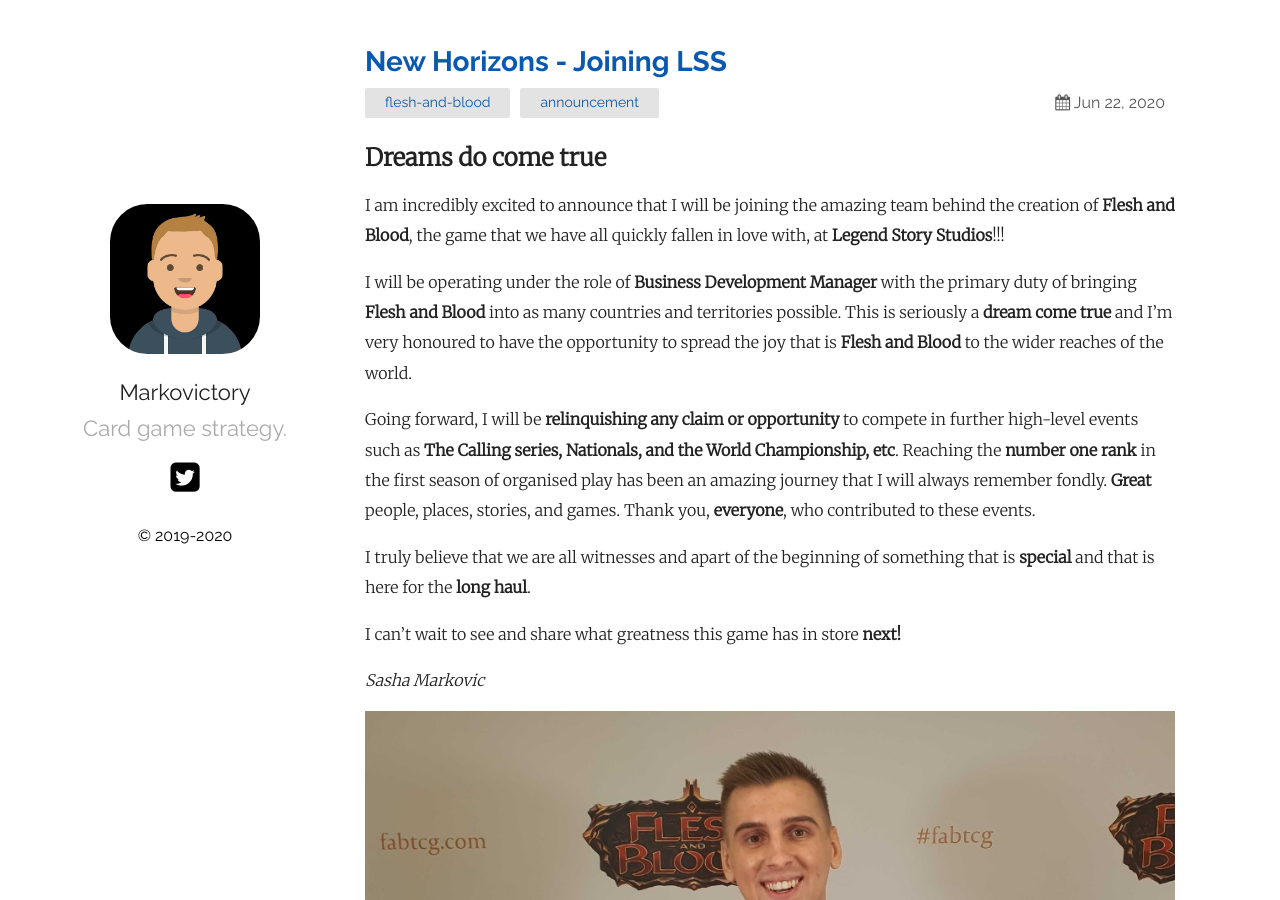
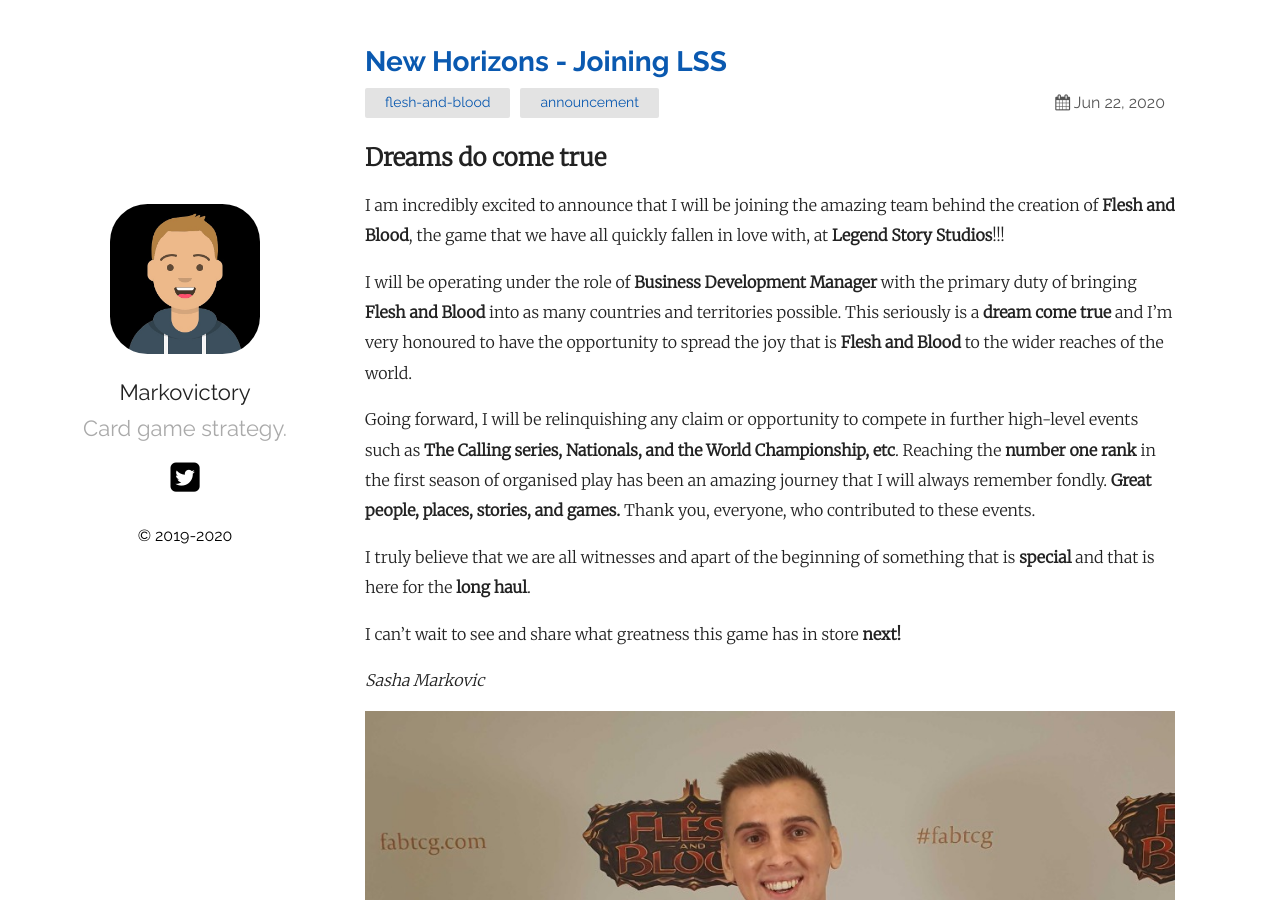
Before and after one commit to Markovictory/blog.markovictory.github.io, a Jekyll site: the page built from _posts/2020-06-22-new-horizons.markdown, in a window 1280 px wide and 900 px high. Built offline with Jekyll 4.4.1, drawn with Linux system fonts in a browser that asks for light colours.

```diff
--- a/_posts/2020-06-22-new-horizons.markdown
+++ b/_posts/2020-06-22-new-horizons.markdown
@@ -9,9 +9,9 @@ Dreams do come true
 ---
 I am incredibly excited to announce that I will be joining the amazing team behind the creation of **Flesh and Blood**, the game that we have all quickly fallen in love with, at **Legend Story Studios**!!!
 
-I will be operating under the role of **Business Development Manager** with the primary duty of bringing **Flesh and Blood** into as many countries and territories possible. This is seriously a **dream come true** and I’m very honoured to have the opportunity to spread the joy that is **Flesh and Blood** to the wider reaches of the world.
+I will be operating under the role of **Business Development Manager** with the primary duty of bringing **Flesh and Blood** into as many countries and territories possible. This seriously is a **dream come true** and I’m very honoured to have the opportunity to spread the joy that is **Flesh and Blood** to the wider reaches of the world.
 
-Going forward, I will be **relinquishing any claim or opportunity** to compete in further high-level events such as **The Calling series, Nationals, and the World Championship, etc**. Reaching the **number one rank** in the first season of organised play has been an amazing journey that I will always remember fondly. **Great** people, places, stories, and games. Thank you, **everyone**, who contributed to these events.
+Going forward, I will be relinquishing any claim or opportunity to compete in further high-level events such as **The Calling series, Nationals, and the World Championship, etc**. Reaching the **number one rank** in the first season of organised play has been an amazing journey that I will always remember fondly. **Great people, places, stories, and games.** Thank you, everyone, who contributed to these events.
 
 I truly believe that we are all witnesses and apart of the beginning of something that is **special** and that is here for the **long haul**.
 
```
